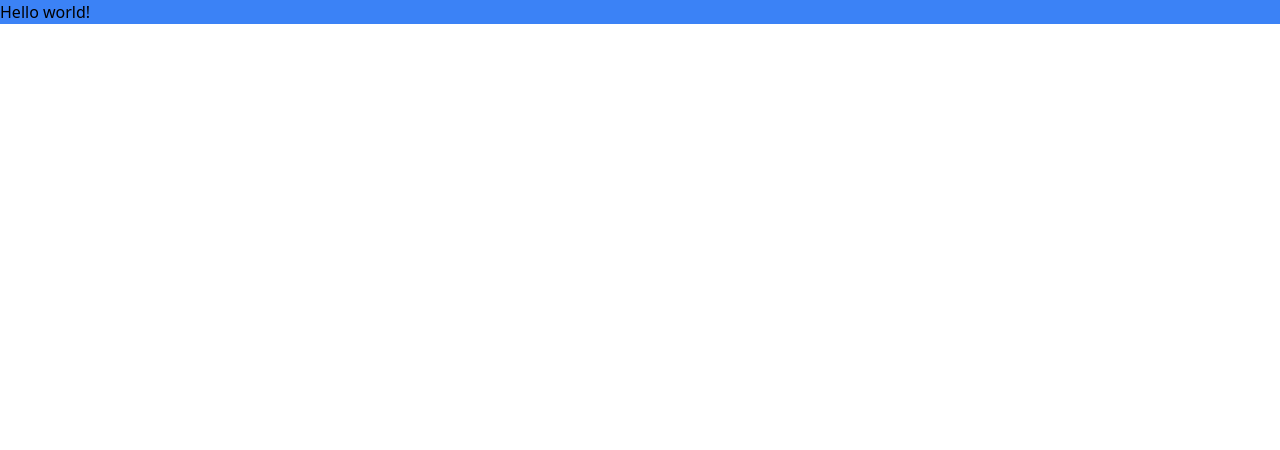
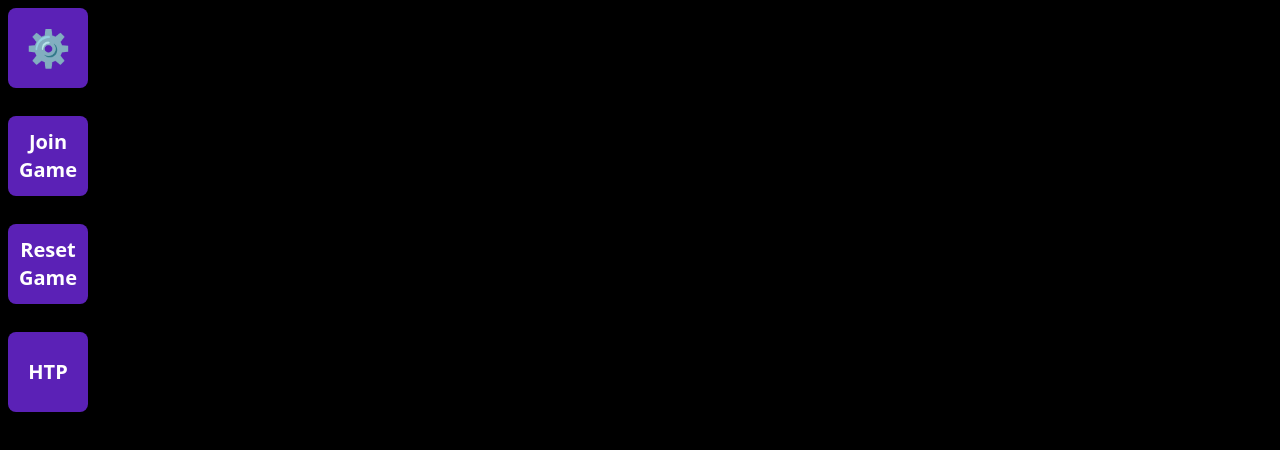
Before and after one commit to mohammadsarraf/next_tic, a Next.js app: page /notes in a window 1280 px wide. Shown: the top 450 px of the page. Built offline with nearby package versions, Linux system fonts and the light colour scheme.

Commit message:
replaced controlUnit with options more TS and typing added

```diff
--- a/src/app/Components/Board.js
+++ b/src/app/Components/Board.js
@@ -1,5 +1,5 @@
 import React from 'react';
-import * as cotl from './Class.js';
+import * as cotl from '../Functions/Class';
 import Box from './Box.tsx';
 import './Board.css';
 
--- /dev/null
+++ b/src/app/Components/Options.tsx
@@ -0,0 +1,35 @@
+'use client'
+import React, { useState } from 'react';
+import '../globals.css';
+
+interface OptionsProps {
+	joinGame: () => void;
+	restGame: () => void;
+}
+
+const Options: React.FC<OptionsProps> = (props) => {
+
+	const [isButtonClicked, setIsButtonClicked] = useState(true);
+
+	const toggleAnimationClassSecondChild = isButtonClicked ? 'animate-move-back2' : 'animate-move-forward2';
+	const toggleAnimationClassThirdChild = isButtonClicked ? 'animate-move-back3' : 'animate-move-forward3';
+	const toggleAnimationClassForthChild = isButtonClicked ? 'animate-move-back4' : 'animate-move-forward4';
+
+	const handleClick = () => {
+		setIsButtonClicked(!isButtonClicked);
+	};
+
+	return (
+		<div className='flex flex-col relative max-w-min ' onClick={handleClick}>
+			<button className={`bg-violet-800 text-white font-bold w-20 h-20 text-4xl text-center rounded-lg m-5 mt-2 ml-2  cursor-pointer z-10`}
+			>
+				⚙
+			</button>
+			<button className={`bg-violet-800 text-white font-bold w-20 h-20 text-xl text-center rounded-lg m-5 mt-2 ml-2  cursor-pointer ${toggleAnimationClassSecondChild}`} onClick={props.joinGame}>Join Game</button>
+			<button className={`bg-violet-800 text-white font-bold w-20 h-20 text-xl text-center rounded-lg  m-5 mt-2 ml-2 cursor-pointer ${toggleAnimationClassThirdChild}`} onClick={props.resetGame}>Reset Game</button>
+			<button className={`bg-violet-800 text-white font-bold w-20 h-20 text-xl text-center rounded-lg m-5 mt-2 ml-2  cursor-pointer ${toggleAnimationClassForthChild}`}>HTP</button>
+		</div>
+	);
+}
+
+export default Options;
--- a/src/app/Components/ScoreBoard.js
+++ /dev/null
@@ -1,20 +0,0 @@
-import React from 'react';
-
-export const ScoreBoard = ({ names, scores, playerXPlaying, ID }) => {
-    const { playerOne, playerTwo } = scores;
-    const { playerOneName, playerTwoName } = names;
-
-    return (
-        <div className="flex flex-col items-center justify-between w-64 text-lg bg-white shadow-md rounded-md font-bold my-2 mb-44">
-            <div className="score-header">Game Room: {ID}</div>
-            <section className="flex w-full">
-                <span className={`w-1/2 py-3 text-center text-purple-700 ${!playerXPlaying ? "border-b-[6px] border-transparent": "border-b-[6px] border-purple-700"}`}>
-                    {playerOneName} - {playerOne}
-                </span>
-                <span className={`w-1/2 py-3 text-center text-green-700  ${!playerXPlaying ? "border-b-[6px] border-green-700": "border-b-[6px] border-transparent"}`}>
-                    {playerTwoName} - {playerTwo}
-                </span>
-            </section>
-        </div>
-    );
-};
--- /dev/null
+++ b/src/app/Components/ScoreBoard.tsx
@@ -0,0 +1,36 @@
+import React from 'react';
+
+interface ScoreBoardProps {
+    scores: {
+        playerOne: number;
+        playerTwo: number;
+    };
+    names: {
+        playerOneName: string;
+        playerTwoName: string;
+    };
+    ID: number;
+    playerXPlaying: boolean;
+}
+
+const ScoreBoard: React.FC<ScoreBoardProps> = (props) => {
+// export default function ScoreBoard(props: any) {
+    const { playerOne, playerTwo } = props.scores;
+    const { playerOneName, playerTwoName } = props.names;
+
+    return (
+        <div className="flex flex-col items-center justify-between w-64 text-lg bg-white shadow-md rounded-md font-bold my-2 mb-44">
+            <div className="score-header">Game Room: {props.ID}</div>
+            <section className="flex w-full">
+                <span className={`w-1/2 py-3 text-center text-purple-700 ${!props.playerXPlaying ? "border-b-[6px] border-transparent": "border-b-[6px] border-purple-700"}`}>
+                    {playerOneName} - {playerOne}
+                </span>
+                <span className={`w-1/2 py-3 text-center text-green-700  ${!props.playerXPlaying ? "border-b-[6px] border-green-700": "border-b-[6px] border-transparent"}`}>
+                    {playerTwoName} - {playerTwo}
+                </span>
+            </section>
+        </div>
+    );
+};
+
+export default ScoreBoard;
--- a/src/app/globals.css
+++ b/src/app/globals.css
@@ -1,3 +1,83 @@
 @tailwind base;
 @tailwind components;
 @tailwind utilities;
+
+
+
+@keyframes moveForward2 {
+    from {
+        transform: translateX(0);
+    }
+    to {
+        transform: translateY(-108.5px);
+    }
+}
+
+@keyframes moveBack2 {
+    from {
+        transform: translateY(-108.5px);
+    }
+    to {
+        transform: translateX(0);
+    }
+}
+
+.animate-move-forward2 {
+    animation: moveForward2 0.5s forwards;
+}
+
+.animate-move-back2 {
+    animation: moveBack2 0.5s forwards;
+}
+
+@keyframes moveForward3 {
+    from {
+        transform: translateX(0);
+    }
+    to {
+        transform: translateY(-217px);
+    }
+}
+
+@keyframes moveBack3 {
+    from {
+        transform: translateY(-217px);
+    }
+    to {
+        transform: translateX(0);
+    }
+}
+
+.animate-move-forward3 {
+    animation: moveForward3 0.5s forwards;
+}
+
+.animate-move-back3 {
+    animation: moveBack3 0.5s forwards;
+}
+
+@keyframes moveForward4 {
+    from {
+        transform: translateX(0);
+    }
+    to {
+        transform: translateY(-325px);
+    }
+}
+
+@keyframes moveBack4 {
+    from {
+        transform: translateY(-325px);
+    }
+    to {
+        transform: translateX(0);
+    }
+}
+
+.animate-move-forward4 {
+    animation: moveForward4 0.5s forwards;
+}
+
+.animate-move-back4 {
+    animation: moveBack4 0.5s forwards;
+}
--- a/src/app/notes/page.tsx
+++ b/src/app/notes/page.tsx
@@ -1,9 +1,12 @@
+import React from 'react';
 import '../globals.css';
+import Options from '../Components/Options';
 
 export default function notes() {
-    return(
-        <div>
-            <h1 className="bg-blue-500">Hello world!</h1>
+
+    return (
+        <div className="bg-black min-h-screen">
+            <Options />
         </div>
-    )
+    );
 }
--- a/src/app/page.tsx
+++ b/src/app/page.tsx
@@ -1,14 +1,15 @@
 'use client'
 import React, { useState, useEffect } from "react";
 import { Board } from "./Components/Board";
-import { ScoreBoard } from "./Components/ScoreBoard";
+import ScoreBoard from "./Components/ScoreBoard";
 import Dice from './Components/Dice'
 import { initializeApp } from "firebase/app";
 import { getFirestore, updateDoc } from "firebase/firestore";
 import { doc, setDoc, onSnapshot, getDoc } from "firebase/firestore";
 import { getAnalytics } from "firebase/analytics";
+import Options from "./Components/Options";
 import ControlUnit from "./Components/ControlUnit";
-import * as cotl from "./Components/Class.js";
+import * as cotl from './Functions/Class';
 import './Components/App.css';
 import './Components/GameOver.css'
 
@@ -300,13 +301,13 @@ export default function Home() {
 
 			) : (<></>)}
 			<div className="Game">
+				<ScoreBoard names={{ playerOneName: "POne", playerTwoName: "PTwo" }} scores={cotl.updateScore(playerOne, playerTwo)} playerXPlaying={playerXPlaying} ID={sessionID} />
 
-				<ScoreBoard names={{ playerOneName: "POne", playerTwoName: "PTwo" }} scores={cotl.updateScore(playerOne, playerTwo)} playerXPlaying={playerXPlaying} ID={sessionID} />
 				<Board name={"X"} board={playerOne} onClick={handleBoxClickPlayerOne} mouseHoverTile={mouseHoverTile} />
 				<Dice rotateDice={rotateDice} />
 				<Board name={"O"} board={playerTwo} onClick={handleBoxClickPlayerTwo} mouseHoverTile={mouseHoverTile} />
 			</div>
-			<ControlUnit resetGame={resetBoard} joinGame={AlertSession} />
+			<Options resetGame={resetBoard} joinGame={AlertSession}/>
 		</>
 
 	)
```
Also changed, not shown: src/app/Functions/Class.tsx (renamed from src/app/Components/Class.js).
